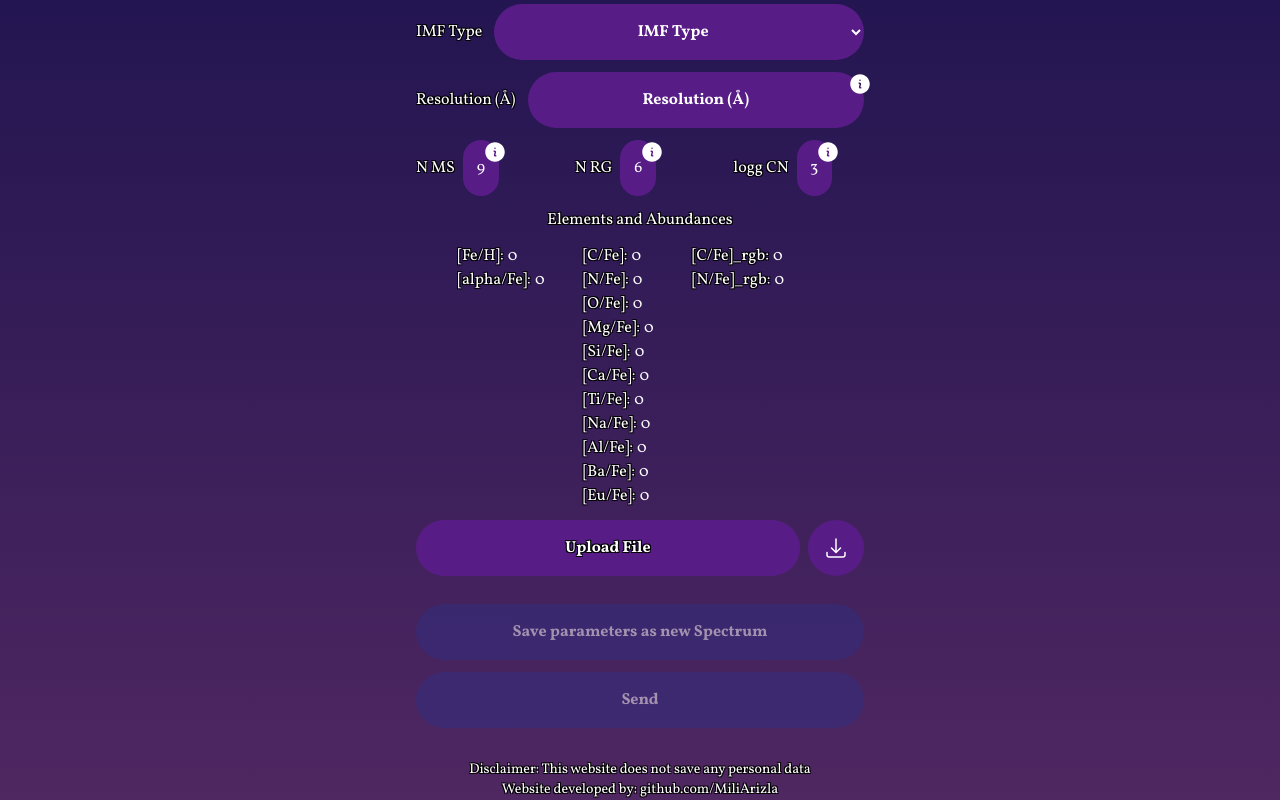
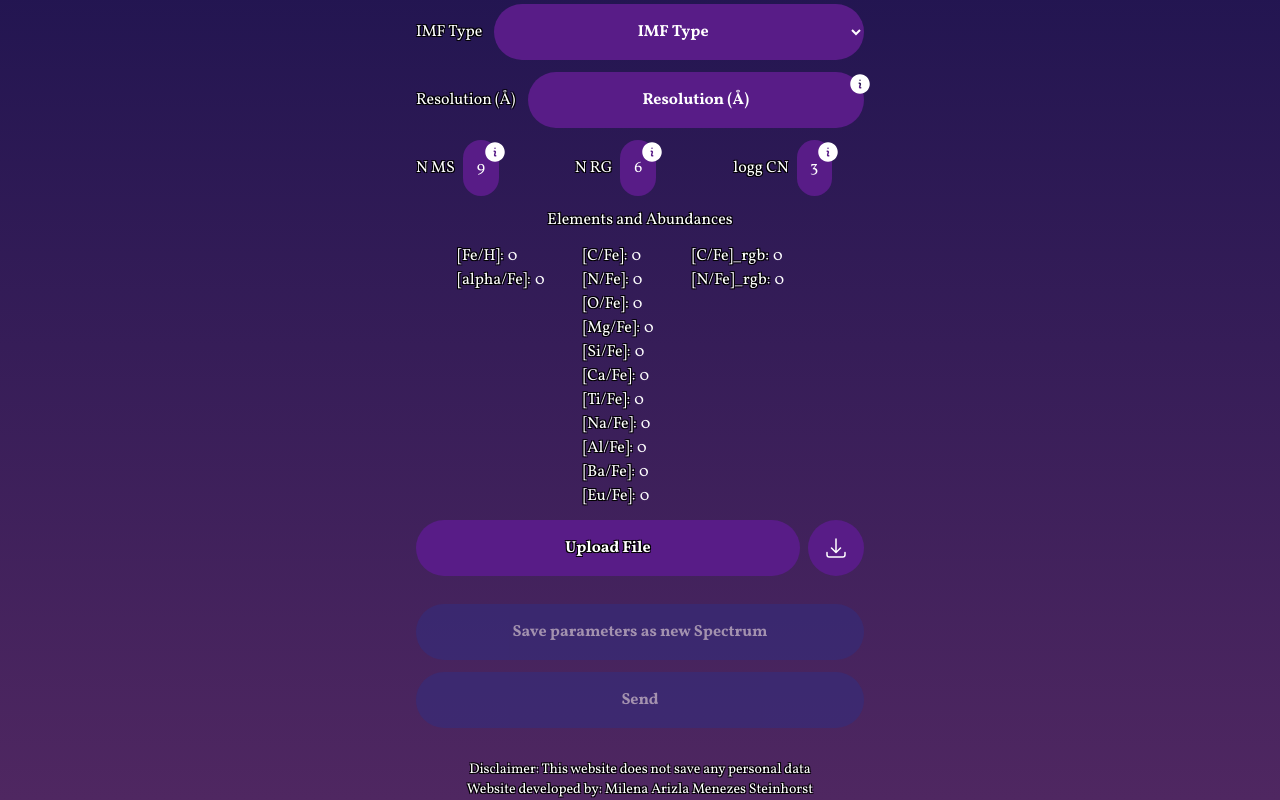
Before and after one commit to MiliArizla/ssps-website, a Next.js app: page / in a window 1280 px wide. Shown: the part 564-1364 px from the top of the page. Built offline with nearby package versions, Linux system fonts and the light colour scheme.

Commit message:
chore: add name for the credits

```diff
--- a/app/layout.tsx
+++ b/app/layout.tsx
@@ -42,7 +42,7 @@ export default function RootLayout({
               Disclaimer: This website does not save any personal data
             </h3>
             <h3 className="text-sm text-center">
-              Website developed by: github.com/MiliArizla
+              Website developed by: Milena Arizla Menezes Steinhorst
             </h3>
           </div>
         </footer>
```
